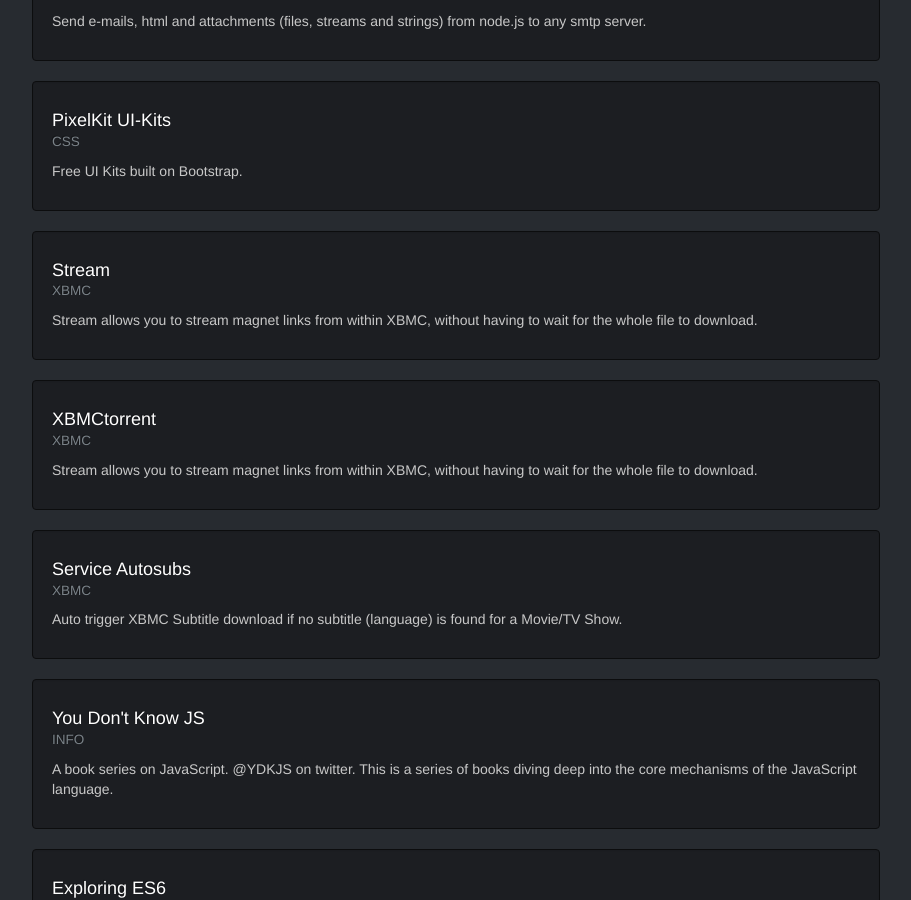
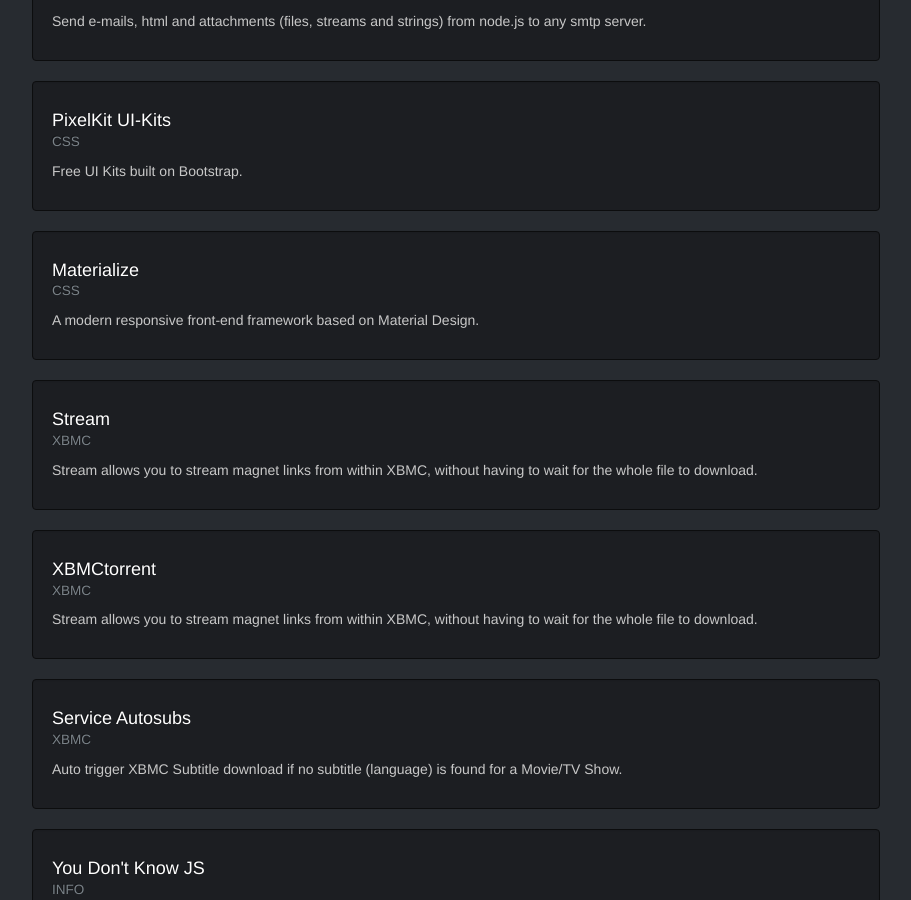
Before and after one commit to donvercety/donvercety.github.io, a Jekyll site: the page built from github.html, in a window 1280 px wide and 900 px high, scrolled down 3723 px. Shown: the whole window, without its empty margins (38-949 px from the left). Built offline with Jekyll 4.4.1, drawn with Linux system fonts in a browser that asks for light colours; nearby versions of some CDN libraries.

Commit message:
Material Design css added

```diff
--- a/_data/github.yml
+++ b/_data/github.yml
@@ -232,6 +232,13 @@
     Free UI Kits built on Bootstrap.
   info: false
 
+- name: Materialize
+  link: http://materializecss.com/
+  language: css
+  desc: >
+    A modern responsive front-end framework based on Material Design.
+  info: false
+
 # = = = = = = = = = = = = = = = = = = = = = = = = = = = = = = = = = = = = = = = = = = = = = = = = = = =
 # :: XBMC/KODI
 # = = = = = = = = = = = = = = = = = = = = = = = = = = = = = = = = = = = = = = = = = = = = = = = = = = =
```
